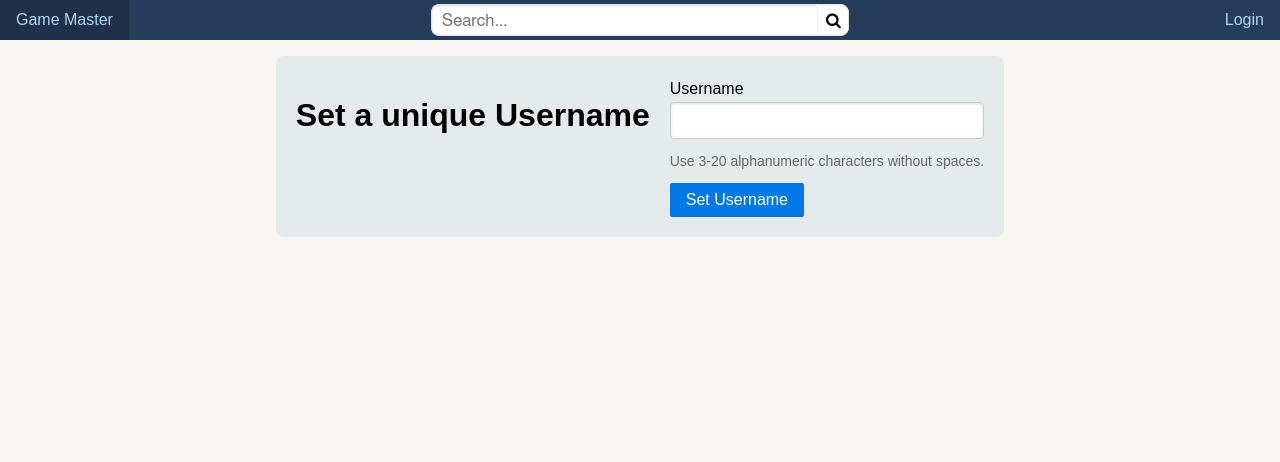
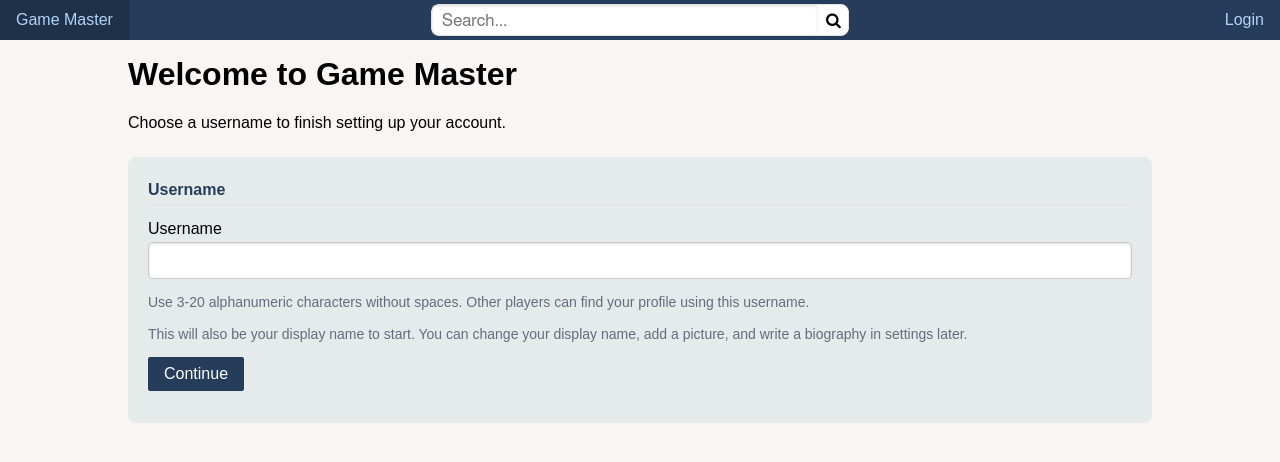
Before and after one commit to CSCI-5117-F26/developing-the-interactive-web-project-1-group-8, a Flask app: template src/developing_the_interactive_web_project_1_group_8/templates/username.html in a window 1280 px wide. Shown: the top 462 px of the page. Run offline with Flask 3, Linux system fonts and the light colour scheme; the template is opened without the code that fills it, so the values that code supplies are empty; parts of the project's set-up code (start-up, migrations or seed data) failed here and were passed over; some libraries are stand-ins or nearby versions.

Commit message:
force users to create their username on first login. also apply previous styling to username page

```diff
--- a/src/developing_the_interactive_web_project_1_group_8/server.py
+++ b/src/developing_the_interactive_web_project_1_group_8/server.py
@@ -73,6 +73,30 @@ auth0 = oauth.register(
 
 
 @app.before_request
+def require_account_setup():
+    profile = session.get("profile")
+    if profile is None:
+        return
+    if profile.get("setup_complete") and profile.get("username"):
+        return
+    if request.endpoint in {
+        "static", "login", "callback", "logout", "username", "set_username"
+    }:
+        return
+    if request.endpoint == "api.avatar_image" and request.view_args["user_id"] == profile["id"]:
+        return
+
+    if request.endpoint == "friend_invite":
+        session["friend_invite"] = request.view_args["token"]
+    if request.blueprint == "api":
+        return jsonify(
+            error="Choose a username before using the app.",
+            setup_url=url_for("username"),
+        ), 403
+    return redirect(url_for("username"))
+
+
+@app.before_request
 def limit_avatar_request():
     if request.endpoint == "settings" and request.method == "POST":
         request.max_content_length = MAX_AVATAR_BYTES + 64 * 1024
@@ -129,7 +153,7 @@ async def callback():
         "setup_complete": user["setup_complete"],
         "profile_pic": user["profile_pic"] or None,
     }
-    if user_exists and user["setup_complete"]:
+    if user_exists and user["setup_complete"] and user["username"]:
         if friend_invite:
             return redirect(url_for("friend_invite", token=friend_invite))
         return redirect(url_for("user", username=user["username"]))
@@ -249,7 +273,7 @@ def username():
     if current_user is None:
         session.clear()
         return redirect(url_for("index"))
-    elif current_user["setup_complete"]:
+    elif current_user["setup_complete"] and current_user["username"]:
         return redirect(url_for("user", username=current_user["username"]))
     else:
         return render_template("username.html")
@@ -264,6 +288,7 @@ def set_username():
         session.clear()
         return redirect(url_for("index"))
 
+    setup_complete = current_user["setup_complete"] and bool(current_user["username"])
     errors = []
     if not 3 <= len(username) <= 20:
         errors.append("Username must be between 3 and 20 characters.")
@@ -278,7 +303,7 @@ def set_username():
 
     if not errors:
         display_name = current_user["display_name"]
-        if not current_user["setup_complete"]:
+        if not setup_complete:
             display_name = username
 
         # TODO: enforce 24 hr limit for username changes
@@ -302,15 +327,16 @@ def set_username():
             "username": updated_user["username"],
             "setup_complete": updated_user["setup_complete"],
         }
-        flash("Username updated.")
-        if current_user["setup_complete"]:
+        if setup_complete:
+            flash("Username updated.")
             return redirect(url_for("settings"))
+        flash("Your account is ready.")
         friend_invite = session.get("friend_invite")
         if friend_invite:
             return redirect(url_for("friend_invite", token=friend_invite))
-        return redirect(url_for("user", username=updated_user["username"]))
+        return redirect(url_for("settings"))
 
-    if current_user["setup_complete"]:
+    if setup_complete:
         values = {
             "username": username,
             "display_name": current_user["display_name"] or "",
--- a/src/developing_the_interactive_web_project_1_group_8/templates/components/topbar.html
+++ b/src/developing_the_interactive_web_project_1_group_8/templates/components/topbar.html
@@ -1,8 +1,9 @@
 {% block topbar %}
+{% set setup_required = session.get('profile') and (not session['profile'].get('setup_complete') or not session['profile'].get('username')) %}
 <div id="topbar" class="pure-g">
   <div class="pure-u-1 pure-u-md-1-3">
     <div class="pure-menu" style="width: fit-content;">
-      <a href="{{ url_for('index') }}" class="pure-menu-link">Game Master</a>
+      <a href="{{ url_for('username' if setup_required else 'index') }}" class="pure-menu-link">Game Master</a>
     </div>
   </div>
   <div class="pure-u-1 pure-u-md-1-3">
@@ -10,9 +11,9 @@
       <form id="search-form" role="search" action="{{ url_for('search')}}" method="GET" aria-label="Site search"
         class="pure-form pure-g">
         <div id="search-container" class="pure-g">
-          <input type="search" id="search" name="q" value="{{request.args.get('q','')}}" autocomplete="off"
+          <input {% if setup_required %}disabled{% endif %} type="search" id="search" name="q" value="{{request.args.get('q','')}}" autocomplete="off"
             placeholder="Search..." aria-label="Search" />
-          <button type="submit" class="fa fa-search" aria-label="Submit search"></button>
+          <button {% if setup_required %}disabled{% endif %} type="submit" class="fa fa-search" aria-label="Submit search"></button>
         </div>
         <!-- <div id="search-results-container">
           <ul id="search-results"></ul>
@@ -33,16 +34,18 @@
           </a>
           <ul class="accountDetails pure-menu-children">
             <li class="pure-menu-item">
-              {% if session.get('profile').get('setup_complete') %}
+              {% if not setup_required %}
               <a class="pure-menu-link" href="{{ url_for('user', username=session['profile']['username']) }}">My
                 Profile</a>
               {% else %}
               <a class="pure-menu-link" href="{{ url_for('username') }}">Set Username</a>
               {% endif %}
             </li>
+            {% if not setup_required %}
             <li class="pure-menu-item">
               <a class="pure-menu-link" href="{{ url_for('settings') }}">Settings</a>
             </li>
+            {% endif %}
             <li class="pure-menu-item">
               <form method="post" action="{{ url_for('logout') }}">
                 <input type="hidden" name="csrf_token" value="{{ csrf_token() }}">
--- a/src/developing_the_interactive_web_project_1_group_8/templates/username.html
+++ b/src/developing_the_interactive_web_project_1_group_8/templates/username.html
@@ -1,26 +1,16 @@
 {% extends "base.html" %}
-{% block title %}Setup - GameMaster{% endblock %}
-
-{% block head %}
-<link rel="stylesheet" href="{{ url_for('static', filename='css/tile.css') }}">
-<link rel="stylesheet" href="{{ url_for('static', filename='css/user.css') }}">
-{% endblock %}
+{% block title %}Account setup - GameMaster{% endblock %}
 
 {% block content %}
-<section class="profile-content page-panel">
-  <h1>Set a unique Username</h1>
-  <form class="pure-form pure-form-stacked" method="post" action="{{ url_for('set_username') }}">
-    <input type="hidden" name="csrf_token" value="{{ csrf_token() }}">
-    <label for="username">Username</label>
-    <input class="pure-input-1" id="username" name="username" type="text" minlength="3" maxlength="20"
-      value="{{ username }}" pattern="[A-Za-z0-9]+" title="Use 3-20 alphanumeric characters without spaces." required>
-    <p class="pure-form-message">Use 3-20 alphanumeric characters without spaces.</p>
+<section class="settings-page page-panel">
+  <header>
+    <h1>Welcome to Game Master</h1>
+    <p>Choose a username to finish setting up your account.</p>
+  </header>
 
-    <button class="pure-button pure-button-primary" type="submit">Set Username</button>
-  </form>
   {% if errors %}
-  <div>
-    <p>Please correct these errors:</p>
+  <div class="settings-notice">
+    <h2>Account setup could not be completed</h2>
     <ul>
       {% for error in errors %}
       <li>{{ error }}</li>
@@ -28,5 +18,18 @@
     </ul>
   </div>
   {% endif %}
+
+  <form class="settings-section pure-form pure-form-stacked" method="post" action="{{ url_for('set_username') }}">
+    <input type="hidden" name="csrf_token" value="{{ csrf_token() }}">
+    <fieldset>
+      <legend>Username</legend>
+      <label for="username">Username</label>
+      <input class="pure-input-1" id="username" name="username" type="text" minlength="3" maxlength="20"
+        value="{{ username }}" pattern="[A-Za-z0-9]+" title="Use 3-20 alphanumeric characters without spaces." required>
+      <p class="pure-form-message">Use 3-20 alphanumeric characters without spaces. Other players can find your profile using this username.</p>
+      <p class="pure-form-message">This will also be your display name to start. You can change your display name, add a picture, and write a biography in settings later.</p>
+      <button class="pure-button pure-button-primary" type="submit">Continue</button>
+    </fieldset>
+  </form>
 </section>
 {% endblock %}
```
